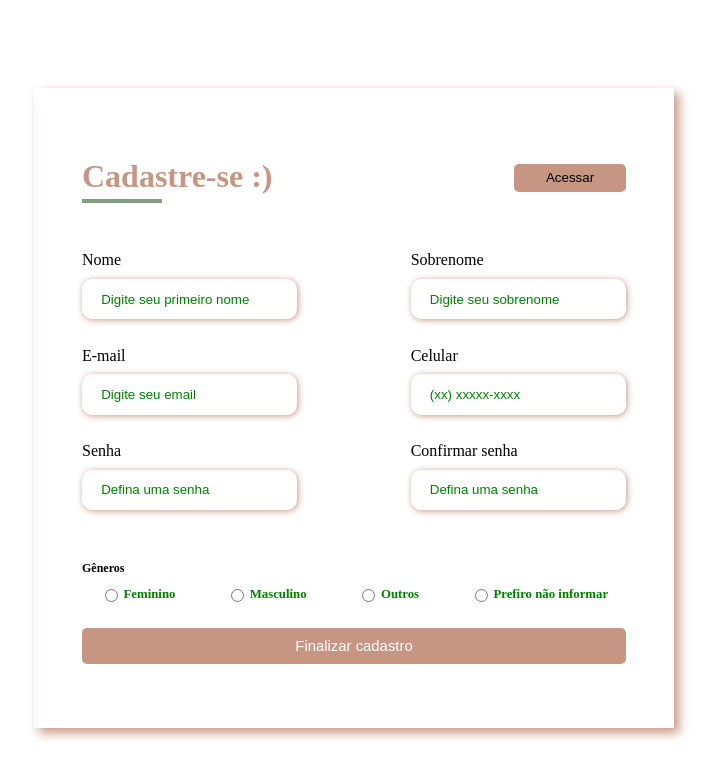
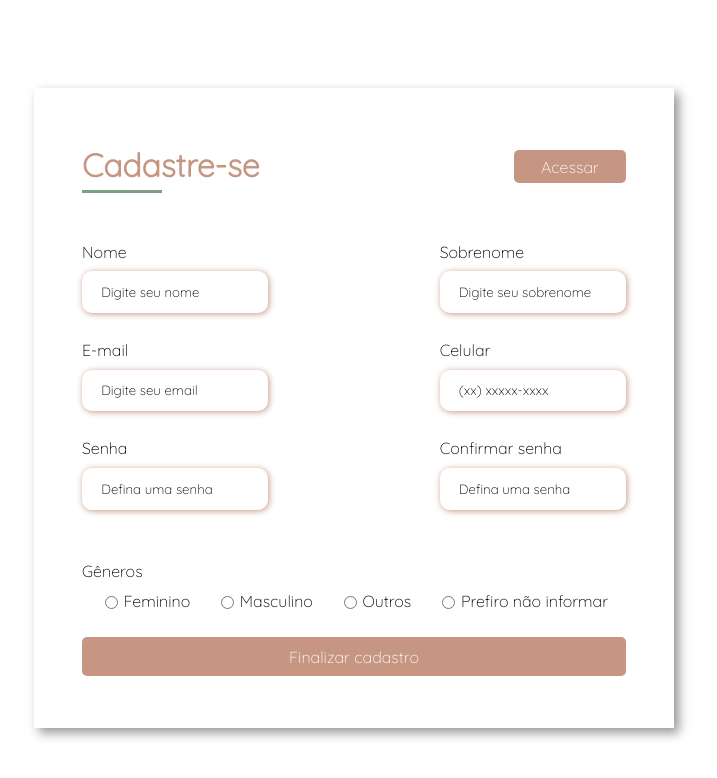
Before and after one commit to Esthefani-Possamai/Responsive-form, a plain HTML site: page html.html in a window 1280 px wide. Shown: the whole page, without its empty margins (294-1011 px from the left). Drawn offline with Linux system fonts and the light colour scheme.

Commit message:
finalizado sem js

```diff
--- a/estilo.css
+++ b/estilo.css
@@ -1,13 +1,12 @@
     <<<<<<< HEAD
 /*adicionar link com as fontes que quero*/
 
-    @import url('https://fonts.googleapis.com/css2?family=DotGothic16&family=Red+Hat+Mono&display=swap');
+
 * {
     /* *pois quero selecionar toda a página*/
     padding: 0;
     margin: 0;
     box-sizing: border-box;
-        font-family: 'Red Hat Mono', monospace;
 }
 
 body {
@@ -18,8 +17,8 @@
     display: flex;
     justify-content: center;
     align-items: center;
-        background-color: ;
     /*escolher a cor de fundo*/
+    font-family: 'Quicksand', sans-serif;
 }
 
 .container {
@@ -27,7 +26,7 @@
     height: 80vh;
     /*vh significa altura da janela de visualização*/
     display: flex;
-        box-shadow: 5px 5px 10px #c69682;
+    box-shadow: 5px 5px 10px rgba(92, 89, 89, 0.623);
     /*para fazer a sombra nas bordas do container*/
 }
 
@@ -64,6 +63,7 @@
 
 .title {
     font-size: 100%;
+    font-family: 'Quicksand', sans-serif;
     margin-bottom: 0.2rem;
     color: #c69682;
 }
@@ -84,9 +84,11 @@
 /*para alterar a fonte do texto do botão*/
 
 .login-botton button a {
+    font-size: 16px;
     text-decoration: none;
     font-weight: 500;
-        color: #000;
+    color: rgb(255, 255, 255);
+    font-family: 'Quicksand', sans-serif;
 }
 /*Adicionar linha decorativa*/
 
@@ -120,11 +122,11 @@
     border: none;
     border-radius: 10px;
     box-shadow: 1px 1px 6px #c69682;
-        ;
+    font-family: 'Quicksand', sans-serif;
 }
 
 .input-box input:hover {
-        background-color: #c696828c;
+    background-color: #c6968242;
 }
 
 .input-box input::focus-visible {
@@ -136,18 +138,20 @@
 {
     font-size: 0.75rem;
     font-weight: 600;
-        color: green;
+    color: black;
+    font-family: 'Quicksand', sans-serif;
 }
 
 .gender-title h6 {
-        font-size: 0.75rem;
-        font-weight: 600;
+    font-size: 16px;
+    font-weight: 500;
     margin-top: 0.5rem;
     margin-bottom: 0.5rem;
+    font-family: 'Quicksand', sans-serif;
 }
 
 .input-box input::placeholder {
-        color: green;
+    color:  #000000;
 }
 
 .gender-group {
@@ -158,8 +162,8 @@
 }
 
 .gender-inputs {
-        isplay: flex;
     align-items: center;
+    font-family: 'Quicksand', sans-serif;
 }
 
 .gender-input {
@@ -169,12 +173,15 @@
 
 .gender-input input {
     margin-right: 0.35rem;
+
 }
 
 .gender-input label {
-        font-size: 0.80rem;
-        font-weight: 600;
-        color: green;
+    font-size: 16px;
+    font-weight: 500;
+    color: rgb(0, 0, 0);
+
+
 }
 
 .continue-botton button {
@@ -195,9 +202,10 @@
 
 .continue-botton button a {
     text-decoration: none;
-        font-size: 0.93rem;
+    font-size: 16px;
     font-weight: 500;
     color: white;
+    font-family: 'Quicksand', sans-serif;
 }
 /*deixar o formulário responsivo com media query*/
 
--- a/html.html
+++ b/html.html
@@ -8,6 +8,9 @@
     <link rel="shortcut icon" href="#" type="image/x-icon">
     <!--adicionar ícone no topo da página-->
     <link rel="stylesheet" href="estilo.css">
+    <style>
+        @import url('https://fonts.googleapis.com/css2?family=Quicksand:wght@300&display=swap');
+    </style>
     <title>Cadastro</title>
 </head>
 
@@ -16,7 +19,7 @@
         <!--div geral-->
         <div class="form-image">
             <!--div da imagem-->
-            <img src="img-principal.svg" alt="imagem do cadastro">
+            <img src="img/img-principal.svg" alt="imagem do cadastro">
         </div>
         <div class="form">
             <!--div do formulário-->
@@ -24,7 +27,7 @@
                 <div class="form-header">
                     <!--cabeçalho do formulário-->
                     <div class="title">
-                        <h1>Cadastre-se :)</h1>
+                        <h1>Cadastre-se</h1>
                     </div>
                     <div class="login-botton">
                         <button><a href="#">Acessar</a></button>
@@ -36,7 +39,7 @@
                     <div class="input-box">
                         <label for="name">Nome</label>
                         <!--etiqueta-->
-                        <input id="name" type="text" name="name" placeholder="Digite seu primeiro nome" required>
+                        <input id="name" type="text" name="name" placeholder="Digite seu nome" required>
                         <!--o id serve para quando cliclar na etiqueta, ela já direcionar para o campo onde digita-se as informações, o atributo placeholder adiciona texto explicativo e o atributo required faz desse input obrigatório, o usuário não pode enviar sem preencher-->
                     </div>
 
```
Also changed, not shown: img/img-principal.svg (renamed from img-principal.svg). Lines whose indentation alone changed are shown as unchanged.
